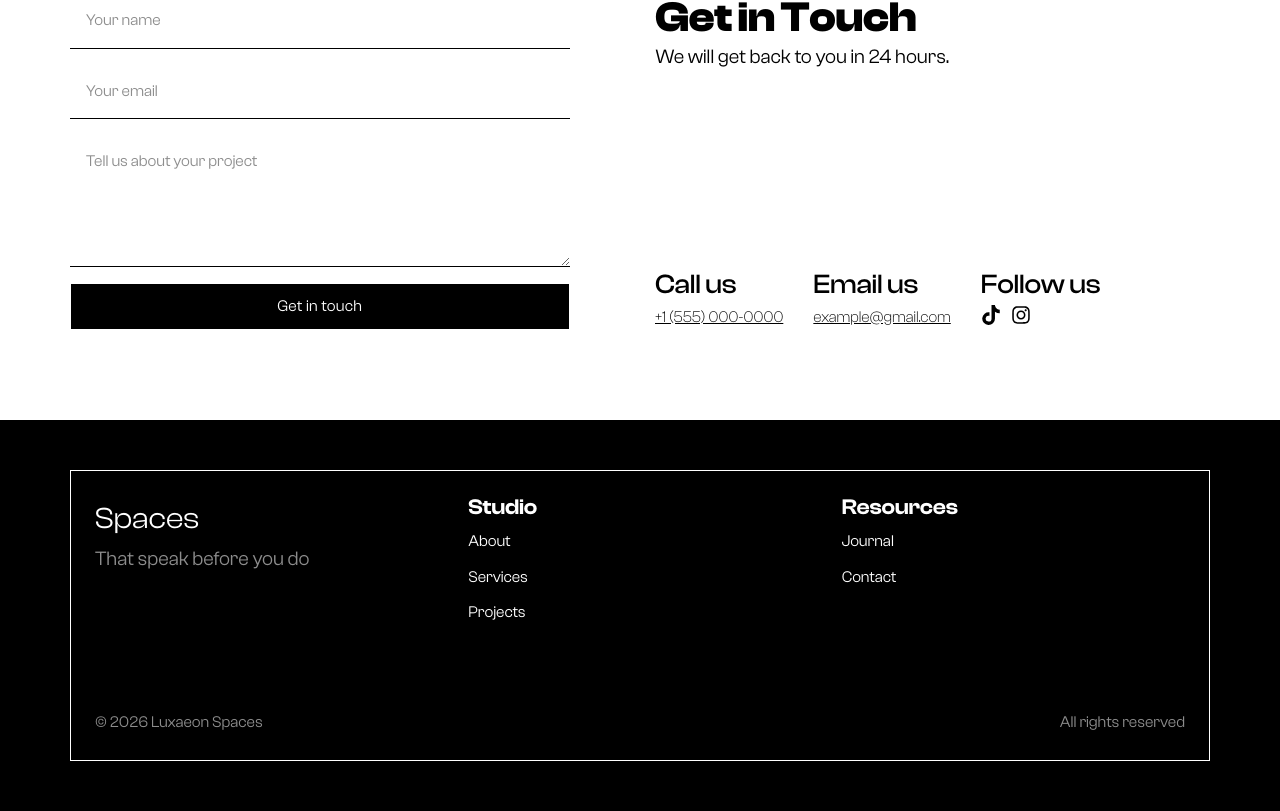
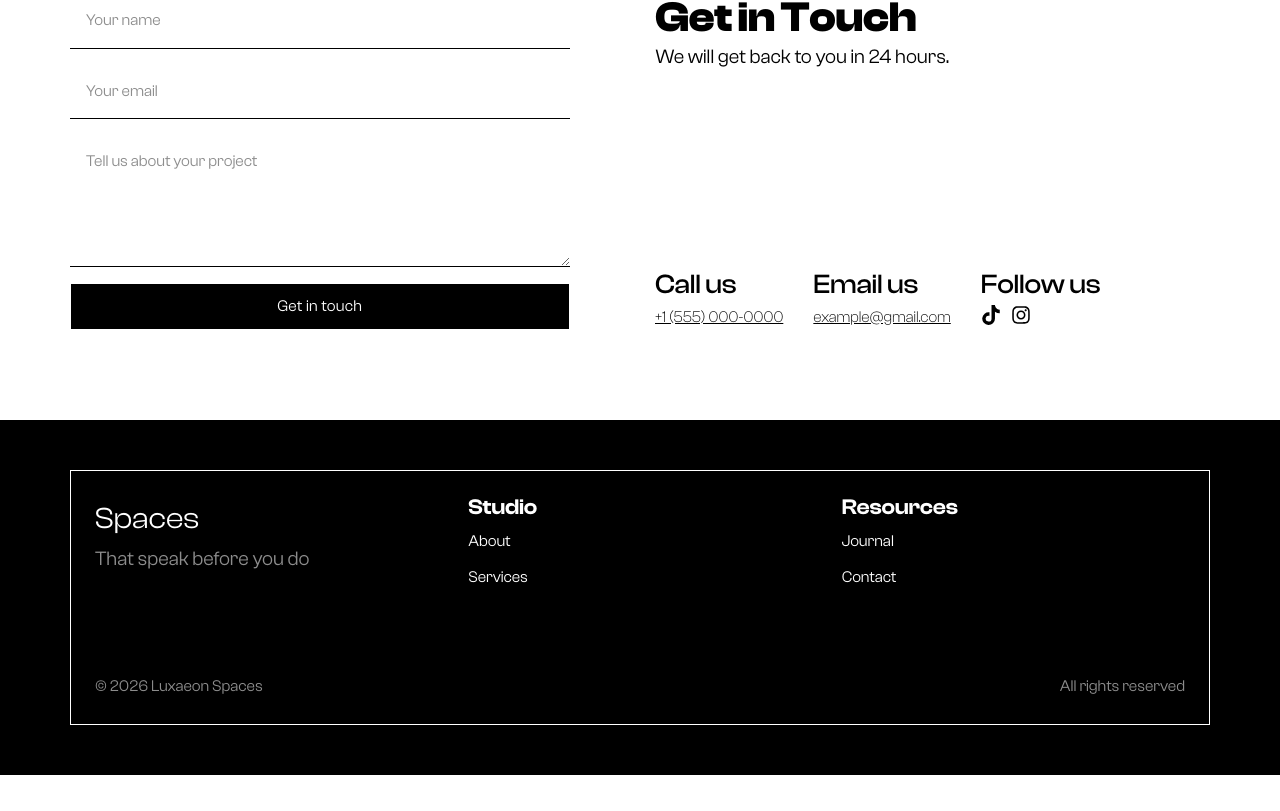
Before and after one commit to AKOI2000/Luxaeon-Spaces, a Next.js app: page /journal in a window 1280 px wide. Shown: the part 2411-3222 px from the top of the page. After the commit the page ends 3186 px from the top, so only its background shows below. Built offline with nearby package versions, Linux system fonts and the light colour scheme.

Commit message:
making some finishing touches before seo

```diff
--- a/app/_components/Footer.jsx
+++ b/app/_components/Footer.jsx
@@ -6,7 +6,7 @@ const COLUMNS = [
     links: [
       { href: "/about", label: "About" },
       { href: "/services", label: "Services" },
-      { href: "/projects", label: "Projects" },
+      // { href: "/projects", label: "Projects" },
       // { href: "/pricing", label: "Pricing" },
     ],
   },
--- a/app/journal/_sections/JournalGrid.jsx
+++ b/app/journal/_sections/JournalGrid.jsx
@@ -29,6 +29,7 @@ export default function JournalGrid() {
                     alt={post.title}
                     width={1600}
                     height={900}
+                     sizes="(max-width: 763px) 100vw, (max-width: 1200px) 50vw, 33vw"
                   />
                 </div>
 
```
